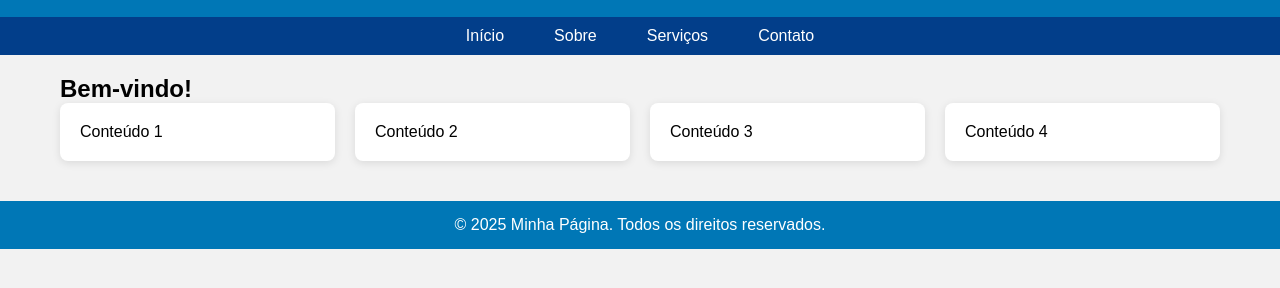
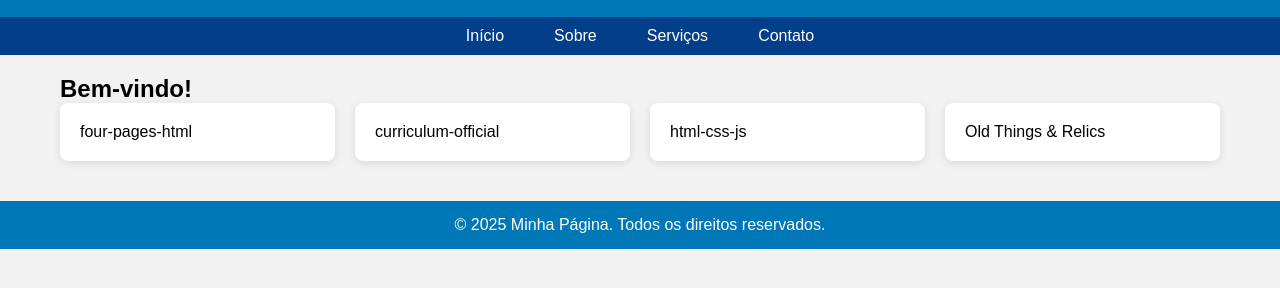
Before and after one commit to imarlons/auto-ajuste, a plain HTML site: page index.html in a window 1280 px wide. Shown: the part 60-348 px from the top of the page. Drawn offline with Linux system fonts and the light colour scheme.

Commit message:
feat: conteúdos

```diff
--- a/css/styles.css
+++ b/css/styles.css
@@ -30,6 +30,11 @@ nav a {
     padding: 10px 15px;
 }
 
+div a {
+    text-decoration: none;
+    color: #000;
+}
+
 main {
     padding: 20px;
     max-width: 1200px;
--- a/index.html
+++ b/index.html
@@ -23,10 +23,10 @@
     <main>
         <h2>Bem-vindo!</h2>
         <div class="container">
-            <div class="card">Conteúdo 1</div>
-            <div class="card">Conteúdo 2</div>
-            <div class="card">Conteúdo 3</div>
-            <div class="card">Conteúdo 4</div>
+            <div class="card"><a href="https://imarlons.github.io/four-pages-html/"> four-pages-html </a></div>
+            <div class="card"><a href="https://imarlons.github.io/curriculum-official/">curriculum-official</a></div>
+            <div class="card"><a href="https://imarlons.github.io/html-css-js/">html-css-js</a></div>
+            <div class="card"><a href="https://capimaso.github.io/Old_Things_Relics/">Old Things & Relics</a></div>
         </div>
     </main>
 
```
